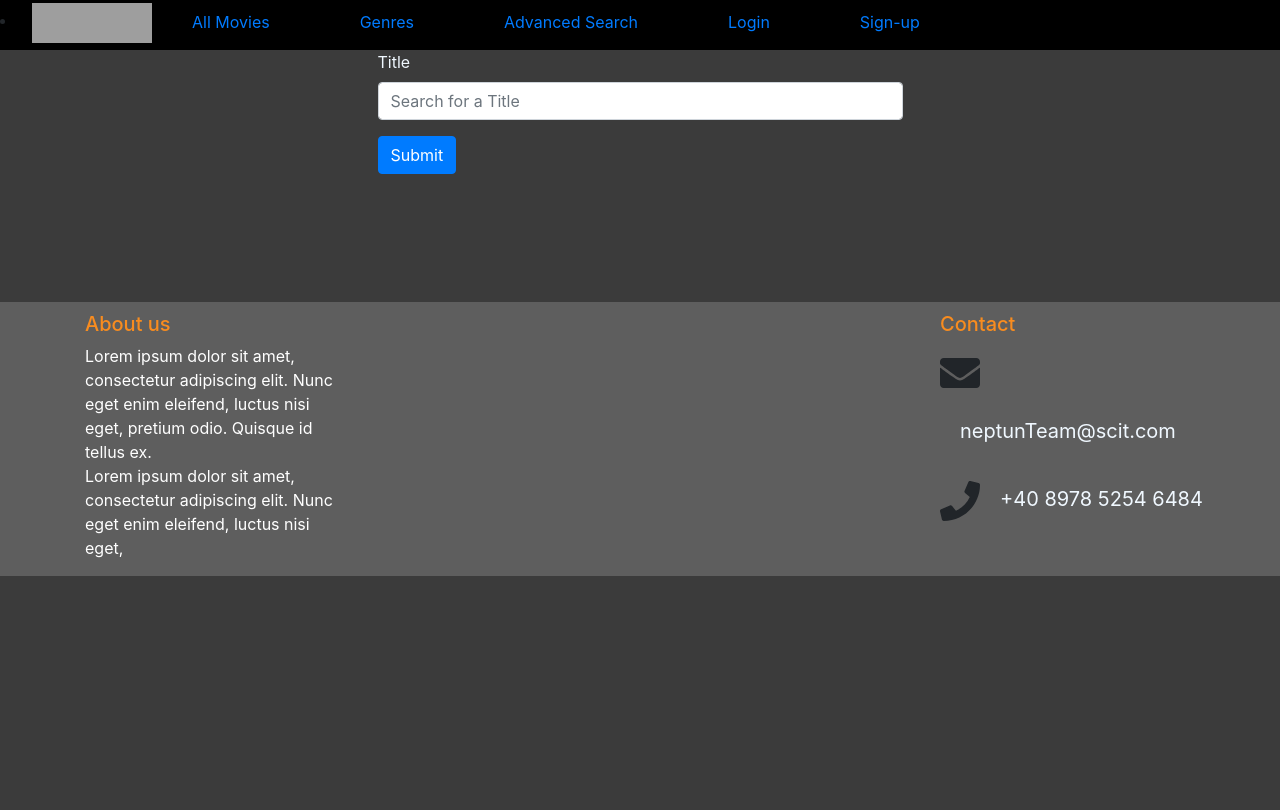
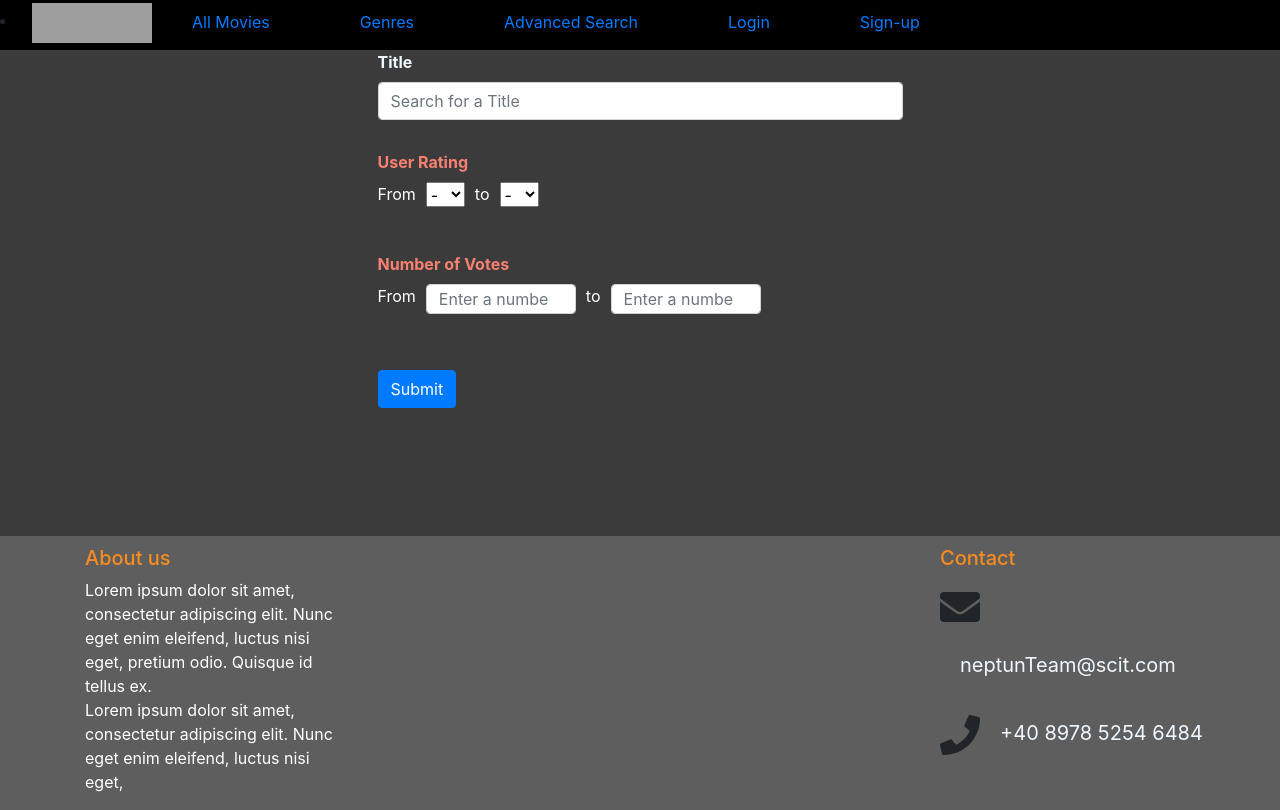
Before and after one commit to AlexandruNasalean/CineTabs, a React (Create React App) app: page /AdvancedSearch in a window 1280 px wide. Built offline with nearby package versions, Linux system fonts and the light colour scheme; grey boxes are pictures that could not be loaded.

Commit message:
rating and votes filters design

```diff
--- a/src/components/Pages/AdvancedSearch/AdvSearch.css
+++ b/src/components/Pages/AdvancedSearch/AdvSearch.css
@@ -1,17 +1,51 @@
-.cards{
+.cards {
   background-color: thistle;
 }
-#Adv-Search-Title-Label{
+#Adv-Search-Title-Label {
   color: aliceblue;
 }
-.Adv-Results{
+.Adv-Results {
   display: flex;
-  flex-wrap:wrap;
+  flex-wrap: wrap;
   justify-content: space-around;
-
-
 }
 
-.card-body{
+.card-body {
   min-height: 250px;
 }
+
+.form-group {
+  color: white;
+}
+
+.rating-searchbar,
+.votes-searchbar {
+  padding-bottom: 30px;
+}
+
+.rating-searchbar {
+  padding-top: 30px;
+}
+
+.movie-votes,
+.movie-rating {
+  display: flex;
+}
+
+.movie-votes input {
+  width: 150px;
+  height: 30px;
+  margin-left: 10px;
+  margin-right: 10px;
+}
+
+.rating-dropdown {
+  margin-left: 10px;
+  margin-right: 10px;
+  height: 25px;
+}
+
+.form-group label {
+  color: salmon;
+  font-weight: bold;
+}
--- a/src/components/Pages/AdvancedSearch/AdvancedSearch.js
+++ b/src/components/Pages/AdvancedSearch/AdvancedSearch.js
@@ -1,7 +1,7 @@
 import React, { Component } from "react";
 import "./AdvSearch.css";
 import Cookies from "js-cookie";
-import { AdvancedSearchResult } from "./AdvancedSearchResults.js"
+import { AdvancedSearchResult } from "./AdvancedSearchResults.js";
 
 export class AdvancedSearch extends Component {
   constructor(props) {
@@ -13,10 +13,12 @@
       emptySearch: "",
     };
   }
-  componentDidMount(){
-       const CookieSearchQuery = Cookies.get("CookieSearchQuery");
-      if(CookieSearchQuery) {
-        const url = `https://movies-app-siit.herokuapp.com/movies?Title=${CookieSearchQuery}`;
+  componentDidMount() {
+    const SerachQuerry = Cookies.get("SearchQuery");
+
+    if (SerachQuerry) {
+      const searchQuery = this.state.query;
+      const url = `https://movies-app-siit.herokuapp.com/movies?Title=${SerachQuerry}`;
       fetch(url)
         .then((response) => response.json())
         .then((json) => {
@@ -31,6 +33,7 @@
             this.setState({
               emptySearch: false,
             });
+            Cookies.set("SearchQuery", searchQuery);
           }
         });
     }
@@ -50,8 +53,7 @@
       .then((json) => {
         this.setState({
           searchResults: json.results,
-        })
-        Cookies.set("CookieSearchQuery",searchQuery);
+        });
         if (json.results.length === 0) {
           this.setState({
             emptySearch: true,
@@ -59,9 +61,8 @@
         } else {
           this.setState({
             emptySearch: false,
-
-
           });
+          Cookies.set("SearchQuery", searchQuery);
         }
       });
   };
@@ -86,6 +87,64 @@
                   onChange={this.handleInputChange}
                 />
               </div>
+              {/* my work */}
+              <div className="rating-searchbar">
+                <label>User Rating</label>
+                <div className="movie-rating">
+                  <p>From</p>
+                  <select className="rating-dropdown" name="movie-rating">
+                    <option value="-">-</option>
+                    <option value="1">1</option>
+                    <option value="2">2</option>
+                    <option value="3">3</option>
+                    <option value="4">4</option>
+                    <option value="5">5</option>
+                    <option value="6">6</option>
+                    <option value="7">7</option>
+                    <option value="8">8</option>
+                    <option value="9">9</option>
+                    <option value="10">10</option>
+                  </select>
+                  <p>to</p>
+                  <select className="rating-dropdown" name="movie-rating">
+                    <option value="-">-</option>
+                    <option value="10">10</option>
+                    <option value="9">9</option>
+                    <option value="8">8</option>
+                    <option value="7">7</option>
+                    <option value="6">6</option>
+                    <option value="5">5</option>
+                    <option value="4">4</option>
+                    <option value="3">3</option>
+                    <option value="2">2</option>
+                    <option value="1">1</option>
+                  </select>
+                </div>
+              </div>
+              <div className="votes-searchbar">
+                <label>Number of Votes</label>
+                <div className="movie-votes">
+                  <p>From</p>
+                  <input
+                    className="form-control"
+                    id="min-votes"
+                    type="number"
+                    min="0"
+                    placeholder="Enter a number"
+                    // onChange={}
+                  />
+                  <p>to</p>
+                  <input
+                    className="form-control"
+                    id="max-votes"
+                    type="number"
+                    min="0"
+                    placeholder="Enter a number"
+                    // onChange={}
+                  />
+                </div>
+              </div>
+              {/* end */}
             </div>
             <button type="submit" className="btn btn-primary">
               Submit
@@ -98,7 +157,7 @@
               <h1>No Results!</h1>
             </React.Fragment>
           ) : (
-            <AdvancedSearchResult searchResults={searchResults}/>
+            <AdvancedSearchResult searchResults={searchResults} />
           )}
         </div>
       </div>
--- a/src/components/Pages/MoviePage/MoviePage.js
+++ b/src/components/Pages/MoviePage/MoviePage.js
@@ -32,10 +32,9 @@
           this.setState({
             isLoaded: false,
             movie: json,
-            movieID: id,
           });
+          localStorage.setItem("movie", id);
         });
-      localStorage.setItem("movieID", id);
     }
   }
 
```
Lines whose indentation alone changed are shown as unchanged.
